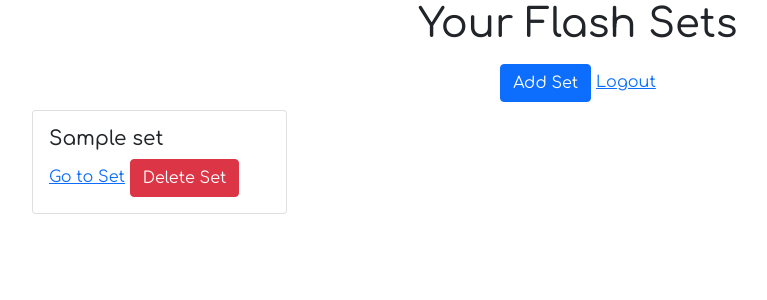
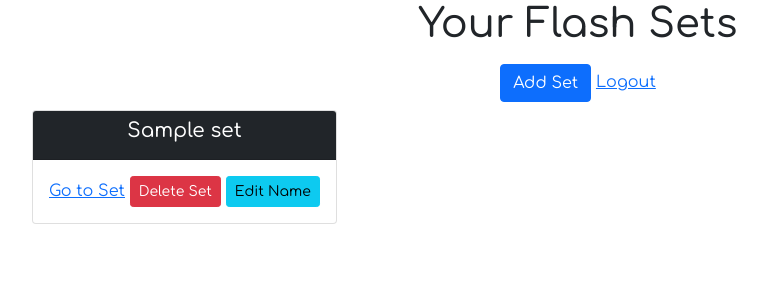
Before and after one commit to manish295/FlaskCards, a Flask app: page / in a window 1280 px wide. Shown: the top 300 px of the page, without its empty margins (62-829 px from the left). Run offline with Flask 2, Linux system fonts and the light colour scheme; the visitor is signed in with stand-in values (Sample User, id 1); a database or web service that is not in the repository returns one stand-in record (values such as "Sample title"); some libraries are stand-ins or nearby versions.

Commit message:
Added edit set name functionality

```diff
--- a/database.py
+++ b/database.py
@@ -13,7 +13,7 @@ class Database:
 
     def handle_user(self, user_name, user_password):
         try:
-            self.cur.execute(f"SELECT user_id FROM users WHERE name = '{user_name}' AND password = '{user_password}'")
+            self.cur.execute("SELECT user_id FROM users WHERE name = %(user_name)s AND password = %(user_password)s", {'user_name': user_name, 'user_password': user_password})
             results = self.cur.fetchall()
             if len(results) == 0:
                 print("User does not exist! Adding now")
@@ -30,7 +30,7 @@ class Database:
 
     def add_user(self, user_name, user_password):
         try:
-            self.cur.execute(f"INSERT INTO users(name, password) VALUES('{user_name}', '{user_password}')")
+            self.cur.execute("INSERT INTO users(name, password) VALUES(%(user_name)s, %(user_password)s)", {'user_name': user_name, 'user_password': user_password})
             self.conn.commit()
 
         except Exception as err:
@@ -39,7 +39,7 @@ class Database:
 
     def add_set(self, user_id, set_name):
         try:
-            self.cur.execute(f"INSERT INTO sets(user_id, set_name) VALUES('{user_id}', '{set_name}') RETURNING set_id, set_name")
+            self.cur.execute("INSERT INTO sets(user_id, set_name) VALUES(%(user_id)s, %(set_name)s) RETURNING set_id, set_name", {'user_id': user_id, 'set_name': set_name})
             self.conn.commit()
             result = self.cur.fetchall()
             return result
@@ -49,7 +49,7 @@ class Database:
 
     def add_card(self, set_id, question, answer):
         try:
-            self.cur.execute(f"INSERT INTO cards(set_id, question, answer) VALUES({set_id}, '{question}', '{answer}') RETURNING card_id")
+            self.cur.execute("INSERT INTO cards(set_id, question, answer) VALUES(%(set_id)s, %(question)s, %(answer)s) RETURNING card_id", {'set_id': set_id, 'question': question, 'answer': answer})
             self.conn.commit()
             result = self.cur.fetchall()
             return result
@@ -60,7 +60,7 @@ class Database:
 
     def get_sets(self, user_id):
         try:
-            self.cur.execute(f"SELECT set_id, set_name FROM sets WHERE user_id = {user_id}")
+            self.cur.execute("SELECT set_id, set_name FROM sets WHERE user_id = %(user_id)s", {'user_id': user_id})
             results = self.cur.fetchall()
             if len(results) == 0:
                 return None
@@ -73,7 +73,7 @@ class Database:
 
     def get_cards(self, set_id):
         try:
-            self.cur.execute(f"SELECT card_id, question, answer FROM cards WHERE set_id = {set_id}")
+            self.cur.execute("SELECT card_id, question, answer FROM cards WHERE set_id = %(set_id)s", {'set_id': set_id})
             results = self.cur.fetchall()
             if len(results) == 0:
                 return None
@@ -84,9 +84,25 @@ class Database:
             print(err)
             self.close()
 
+    def update_set_name(self, set_id, set_name):
+        try:
+            self.cur.execute("UPDATE sets SET set_name = %(set_name)s WHERE set_id = %(set_id)s", {'set_name': set_name, 'set_id': set_id})
+            self.conn.commit()
+        except Exception as err:
+            print(err)
+            self.close()
+
+    def update_card(self, card_id, question, answer):
+        try:
+            self.cur.execute("UPDATE cards SET question = %(question)s, answer = %(answer)s WHERE card_id = %(answer)s", {'question': question, 'answer': answer, 'card_id': card_id})
+            self.conn.commit()
+        except Exception as err:
+            print(err)
+            self.close()
+
     def delete_set(self, set_id):
         try:
-            self.cur.execute(f"DELETE FROM sets WHERE set_id = {set_id}")
+            self.cur.execute("DELETE FROM sets WHERE set_id = %(set_id)s", {'set_id': set_id})
             self.conn.commit()
         except Exception as err:
             print(err)
@@ -94,7 +110,7 @@ class Database:
 
     def delete_card(self, card_id):
         try:
-            self.cur.execute(f"DELETE FROM cards WHERE card_id = {card_id}")
+            self.cur.execute("DELETE FROM cards WHERE card_id = %(card_id)s", {'card_id': card_id})
             self.conn.commit()
         except Exception as err:
             print(err)
--- a/main.py
+++ b/main.py
@@ -73,9 +73,9 @@ def add_card():
     set_id = int(set_id[:set_id.index("/")])
     print(set_id)
     db = Database()
-    db.add_card(set_id, question, answer)
+    card_id = db.add_card(set_id, question, answer)[0][0]
     db.close()
-    return json.dumps({"question": question, "answer": answer})
+    return json.dumps({"question": question, "answer": answer, "card_id": card_id})
 
 @app.route("/delete-set", methods=["POST", "GET"])
 def delete_set():
@@ -86,7 +86,7 @@ def delete_set():
     db = Database()
     db.delete_set(int(set_id))
     db.close()
-    return json.dumps("success")
+    return json.dumps({"success":True}), 200
 
 @app.route("/delete-card", methods=["POST", "GET"])
 def delete_card():
@@ -97,7 +97,33 @@ def delete_card():
     db = Database()
     db.delete_card(int(card_id))
     db.close()
-    return json.dumps("success")
+    return json.dumps({"success":True}), 200
+
+@app.route("/update-card", methods=["POST", "GET"])
+def update_card():
+    print("Incoming...")
+    print(request.get_json())
+    data = request.get_json()
+    card_id = data["card_id"]
+    question = data["question"]
+    answer = data["answer"]
+    db = Database()
+    db.update_card(card_id, question, answer)
+    db.close()
+    return json.dumps({"success":True}), 200
+
+@app.route("/update-set", methods=["POST", "GET"])
+def update_set():
+    print("Incoming...")
+    print(request.get_json())
+    data = request.get_json()
+    set_id = data["set_id"]
+    set_name = data["set_name"]
+    db = Database()
+    db.update_set_name(set_id, set_name)
+    db.close()
+    return json.dumps({"success":True}), 200
+
 
 if __name__ == "__main__":
     app.run(debug=True, host="0.0.0.0")
--- a/static/index.js
+++ b/static/index.js
@@ -7,17 +7,22 @@ $(document).ready(function() {
         console.log(name_set);
         postData({"set_name":name_set}, "/add-set", function(result) {
             var card = `
-            <div class="col-8 col-lg-4 col-xl-3 d-flex align-self-stretch">
-                <div class="card" style="width: 18rem;">
-                    <div class="card-body">
-                        <h5 class="card-title">`+ result.name +`</h5>
-                        <a href="/set/`+ result.id +`/`+ result.name +`" class="card-link">Go to Set</a>
-                        <button type="button" id="deleteSetBtn" class="btn btn-danger">Delete Set</button>
+            <div class="col-8 col-lg-4 col-xl-3 d-flex align-self-stretch" style="width:auto;">
+            <div class="card" data-id=`+ result.id + `>
+                <div class="card-header text-center bg-dark text-white">
+                    <div class="d-flex align-items-center">
+                        <h5 class="mx-auto w-100">`+ result.name +`</h5>
                     </div>
                 </div>
+                <div class="card-body">
+                    <a href="/set/`+ result.id +`/`+ result.name +`" class="card-link">Go to Set</a>
+                    <button type="button" id="deleteSetBtn" class="btn btn-sm btn-danger">Delete Set</button>
+                    <button type="button" id="updateSetBtn" class="btn btn-sm btn-info">Edit Name</button>
+                </div>
             </div>
+        </div>
             `
-            document.getElementById('sets').insertAdjacentHTML('beforeend', card);
+            $('#sets').append(card);
         })
 
     });
@@ -30,6 +35,21 @@ $(document).ready(function() {
             console.log(result);
             card.parent().remove();
         });
+    });
+
+    $("body").on("click", "#updateSetBtn", function() {
+        console.log("clicked");
+        var set = $(this).closest('.card');
+        var title = set.find('h5');
+        var set_id = set.data('id');
+        var name_set = prompt('New Name of the set');
+        if(name_set == null) {
+            return;
+        }
+        postData({"set_id": set_id, "set_name": name_set}, "/update-set", function(result) {
+            console.log(result);
+            title.text(name_set);
+        })
     });
 
 });
--- a/templates/home.html
+++ b/templates/home.html
@@ -15,12 +15,17 @@
         <div class="row align-items-center" id="sets">
             {% if set_info != None %}
                 {% for id, name in set_info %}
-                    <div class="col-8 col-lg-4 col-xl-3 d-flex align-self-stretch">
-                        <div class="card" data-id={{id}} style="width: 18rem;">
+                    <div class="col-8 col-lg-4 col-xl-3 d-flex align-self-stretch" style="width:auto;">
+                        <div class="card" data-id={{id}}>
+                            <div class="card-header text-center bg-dark text-white">
+                                <div class="d-flex align-items-center">
+                                    <h5 class="mx-auto w-100" id="card-title">{{name}}</h5>
+                                </div>
+                            </div>
                             <div class="card-body">
-                                <h5 class="card-title">{{name}}</h5>
                                 <a href="/set/{{id}}/{{name}}" class="card-link">Go to Set</a>
-                                <button type="button" id="deleteSetBtn" class="btn btn-danger">Delete Set</button>
+                                <button type="button" id="deleteSetBtn" class="btn btn-sm btn-danger">Delete Set</button>
+                                <button type="button" id="updateSetBtn" class="btn btn-sm btn-info">Edit Name</button>
                             </div>
                         </div>
                     </div>
```
Also changed, not shown: static/flash.js (+6 -6 lines).
